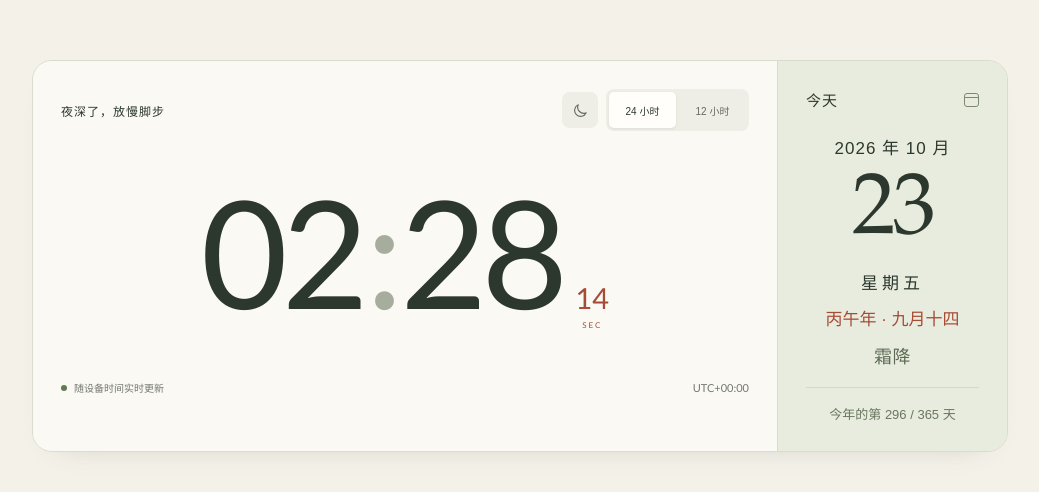
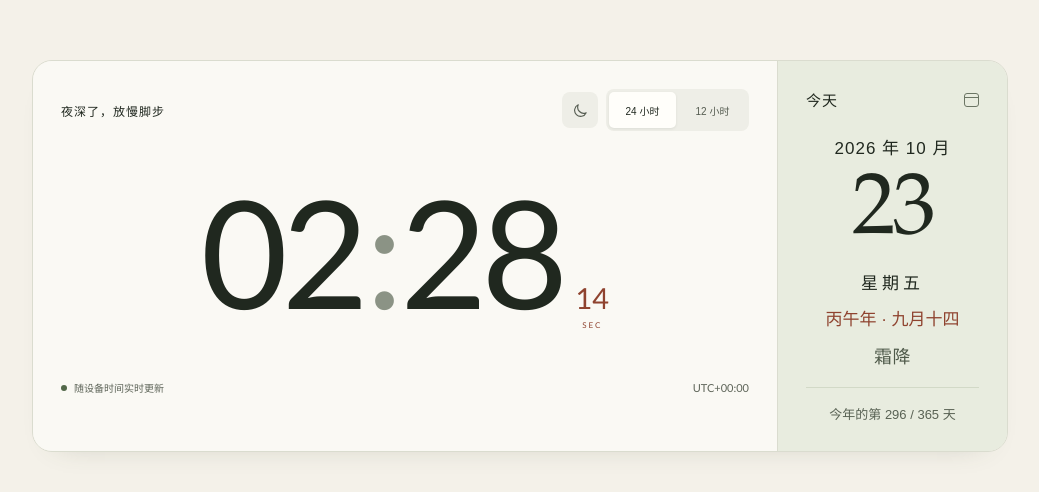
Before and after one commit to Hi2YQ/moment-clock, a plain HTML site: page index.html in a window 1280 px wide. Shown: the part 144-636 px from the top of the page, without its empty margins (120-1159 px from the left). Drawn offline with Linux system fonts and the light colour scheme.

Commit message:
Add files via upload
1.22:00~07:00自动降低文字度

```diff
--- a/app.js
+++ b/app.js
@@ -10,6 +10,7 @@
     const statusBarMeta = document.querySelector('meta[name="apple-mobile-web-app-status-bar-style"]');
     let theme = document.documentElement.dataset.theme === "dark" ? "dark" : "light";
     const RAD = Math.PI / 180;
+    // 24 节气对应太阳黄经每 15° 一个节点；month/day 只是迭代初值。
     const SOLAR_TERMS = [
         { name: "小寒", longitude: 285, month: 0, day: 5 },
         { name: "大寒", longitude: 300, month: 0, day: 20 },
@@ -36,6 +37,7 @@
         { name: "大雪", longitude: 255, month: 11, day: 7 },
         { name: "冬至", longitude: 270, month: 11, day: 22 },
     ];
+    // 农历节日按“月-日”查找，闰月中的同名日期不重复庆祝。
     const LUNAR_FESTIVALS = {
         "1-15": ["元宵节"],
         "2-2": ["龙抬头"],
@@ -52,6 +54,7 @@
         "12-23": ["小年（北方）"],
         "12-24": ["小年（南方）"],
     };
+    // 固定公历日期上的现代节日和法定假日核心日期。
     const SOLAR_FESTIVALS = {
         "1-1": ["元旦"],
         "2-14": ["情人节"],
@@ -70,6 +73,7 @@
         "12-24": ["平安夜"],
         "12-25": ["圣诞节"],
     };
+    // 传统节日使用红色，其余节日使用常规文字颜色。
     const TRADITIONAL_FESTIVALS = new Set([
         "除夕", "春节", "元宵节", "龙抬头", "花朝节", "上巳节", "寒食节",
         "清明节", "端午节", "七夕节", "中元节", "中秋节", "重阳节",
@@ -77,6 +81,7 @@
     ]);
     let format = "24";
     let timer;
+    // 农历、节气和下一个事件都按日期/年份缓存，避免每秒重复计算。
     const lunarCache = new Map();
     const solarTermCache = new Map();
     let nextEventCacheKey = "";
@@ -87,6 +92,7 @@
     }
 
     function getLunarParts(date) {
+        // 农历数据由 lunar.js 内置表计算，不依赖浏览器 Intl 日历支持。
         const key = dateKey(date);
         if (lunarCache.has(key)) return lunarCache.get(key);
         let lunar = null;
@@ -116,6 +122,7 @@
     }
 
     function sunLongitude(julian) {
+        // 低精度太阳视黄经公式，误差足够用于确定节气的公历日期。
         const t = (julian - 2451545.0) / 36525;
         const meanLongitude = 280.46646 + 36000.76983 * t + 0.0003032 * t * t;
         const meanAnomaly = 357.52911 + 35999.05029 * t - 0.0001537 * t * t;
@@ -129,6 +136,7 @@
     }
 
     function solarTermDate(year, term) {
+        // 从近似日期出发做牛顿迭代，求出太阳到达目标黄经的时刻。
         let julian = julianDay(Date.UTC(year, term.month, term.day, 12));
         for (let index = 0; index < 8; index += 1) {
             const difference = ((term.longitude - sunLongitude(julian) + 540) % 360) - 180;
@@ -150,6 +158,7 @@
     }
 
     function isLunarNewYearEve(now) {
+        // 明天是农历正月初一，则今天为除夕。
         const tomorrow = new Date(now.getFullYear(), now.getMonth(), now.getDate() + 1);
         const lunar = getLunarParts(tomorrow);
         return Boolean(lunar && lunar.month === 1 && lunar.day === 1);
@@ -162,6 +171,7 @@
     }
 
     function festivalNames(now, lunar, todayTerm, terms) {
+        // 汇总公历节日、农历节日、节气以及按星期计算的节日。
         const names = [];
         const month = now.getMonth() + 1;
         const day = now.getDate();
@@ -184,6 +194,7 @@
     }
 
     function getDayEvents(date) {
+        // 把某一天的节气、农历和节日整理成统一快照。
         const key = dateKey(date);
         const terms = getSolarTerms(date.getFullYear());
         const term = terms.find((item) => item.key === key) || null;
@@ -193,6 +204,7 @@
     }
 
     function getNextEvent(now) {
+        // 从明天开始顺序查找，最近的节气或节日即为下一次提示。
         const today = dateKey(now);
         if (nextEventCacheKey === today) return nextEventCacheValue;
         let result = null;
@@ -210,6 +222,7 @@
     }
 
     function renderNote(events, prefix = "", suffix = "") {
+        // 传统节日单独着色，日期作为同一行的后缀显示。
         const note = byId("day-note");
         note.replaceChildren();
         if (prefix) note.append(prefix, " ");
@@ -224,6 +237,7 @@
     }
 
     function renderDayExtras(now, lunar) {
+        // 当天有事件就显示当天内容，否则显示下一个最近事件。
         const note = byId("day-note");
         const today = dateKey(now);
         const terms = getSolarTerms(now.getFullYear());
@@ -275,6 +289,7 @@
     }
 
     function applyTheme(nextTheme) {
+        // 同步页面主题、浏览器主题色和 iOS 状态栏样式。
         theme = nextTheme;
         document.documentElement.dataset.theme = nextTheme;
         themeButton.setAttribute("aria-pressed", String(nextTheme === "dark"));
@@ -287,8 +302,16 @@
         }
     }
 
+    function updateNightDim(now) {
+        // 使用设备本地时间判断夜间时段：22:00 至次日 07:00。
+        const hour = now.getHours();
+        document.documentElement.classList.toggle("is-night-dim", hour >= 22 || hour < 7);
+    }
+
     function render() {
+        // 每次渲染都重新读取设备时间，避免后台休眠造成计时漂移。
         const now = new Date();
+        updateNightDim(now);
         const hours = now.getHours();
         const minutes = now.getMinutes();
         const seconds = now.getSeconds();
--- a/index.html
+++ b/index.html
@@ -7,6 +7,7 @@
     <meta name="theme-color" content="#f4f1e9">
     <meta name="description" content="此刻，一个简洁的本地时钟。实时显示手机的时间、日期与星期。">
     <title>此刻 · 本地时钟</title>
+    <!-- PWA 与 iPhone 主屏启动配置 -->
     <link rel="manifest" href="manifest.webmanifest">
     <meta name="apple-mobile-web-app-capable" content="yes">
     <meta name="mobile-web-app-capable" content="yes">
@@ -15,6 +16,7 @@
     <link rel="apple-touch-icon" sizes="180x180" href="icons/apple-touch-icon.png">
     <link rel="icon" href="icons/icon-192.png" type="image/png">
     <script>
+        // 在样式加载前恢复主题和夜间状态，避免首屏颜色闪烁。
         (() => {
             let darkTheme = false;
             try {
@@ -22,6 +24,10 @@
             } catch (_) { }
             if (darkTheme) {
                 document.documentElement.dataset.theme = "dark";
+            }
+            const hour = new Date().getHours();
+            if (hour >= 22 || hour < 7) {
+                document.documentElement.classList.add("is-night-dim");
             }
             const statusBar = document.querySelector('meta[name="apple-mobile-web-app-status-bar-style"]');
             if (statusBar) statusBar.setAttribute("content", darkTheme ? "black-translucent" : "default");
@@ -34,7 +40,9 @@
 
 <body>
     <main class="page">
+        <!-- 整张卡片在手机端铺满视口，在桌面端居中显示 -->
         <section class="clock-panel" aria-label="本地时钟">
+            <!-- 左侧：实时时间 -->
             <div class="clock-main">
                 <div class="panel-top">
                     <span class="small-label" id="greeting">此刻时间</span>
@@ -66,6 +74,7 @@
                 <div class="clock-bottom"><span class="live"><i aria-hidden="true"></i>随设备时间实时更新</span><span
                         id="utc-offset">UTC</span></div>
             </div>
+            <!-- 右侧：日期、农历、节气与节日 -->
             <div class="calendar">
                 <div class="calendar-heading"><span class="small-label">今天</span><span class="calendar-icon"
                         aria-hidden="true"></span></div>
--- a/style.css
+++ b/style.css
@@ -1,5 +1,6 @@
 @charset "UTF-8";
 
+/* 浅色主题为默认值，所有文字和卡片颜色都通过变量统一控制。 */
 :root {
     color-scheme: light;
     --paper: #f4f1e9;
@@ -22,6 +23,7 @@
     --shadow: 0 14px 30px -26px #48513c55;
 }
 
+/* 深色主题：近黑背景配暖白色时钟数字。 */
 html[data-theme="dark"] {
     color-scheme: dark;
     --paper: #080a09;
@@ -44,6 +46,38 @@ html[data-theme="dark"] {
     --shadow: 0 14px 30px -26px #000000cc;
 }
 
+html[data-theme="dark"] body {
+    /* 深色主题整体再降低 20% 亮度。 */
+    filter: brightness(0.8);
+}
+
+/* 22:00–06:59 降低文字亮度，背景和布局保持不变。 */
+html.is-night-dim {
+    --ink: #20281f;
+    --muted: #5e6559;
+    --accent: #8f432f;
+    --control-text: #555c51;
+    --colon: #8b9385;
+    --calendar-muted: #596254;
+    --live-dot: #526849;
+    --icon: #6b7564;
+    --note: #596254;
+    --note-today: #4f5a4a;
+}
+
+html[data-theme="dark"].is-night-dim {
+    --ink: #c7c4b8;
+    --muted: #8d9387;
+    --accent: #b67963;
+    --control-text: #979d90;
+    --colon: #596056;
+    --calendar-muted: #8d9387;
+    --live-dot: #718662;
+    --icon: #747f6d;
+    --note: #8d9387;
+    --note-today: #a2a79a;
+}
+
 * {
     box-sizing: border-box;
 }
@@ -62,6 +96,7 @@ button {
 }
 
 .page {
+    /* 桌面端居中卡片；手机端会在媒体查询中改为贴边铺满。 */
     width: min(1060px, 100%);
     min-height: 100svh;
     margin: 0 auto;
@@ -72,6 +107,7 @@ button {
 }
 
 .clock-panel {
+    /* 桌面端使用左右分栏，手机端切换为上下布局。 */
     display: grid;
     grid-template-columns: minmax(0, 1fr) 230px;
     border: 1px solid var(--line);
@@ -353,6 +389,7 @@ button:focus-visible {
     color: var(--accent);
 }
 
+/* 手机端：铺满视口，左右不留边距。 */
 @media (max-width: 700px) {
     .page {
         padding: 0;
@@ -503,6 +540,7 @@ button:focus-visible {
     }
 }
 
+/* 竖屏：上下保留呼吸空间，底部天数独占一行。 */
 @media (max-width: 700px) and (orientation: portrait) {
     .calendar-foot {
         grid-column: 1 / -1;
@@ -518,6 +556,7 @@ button:focus-visible {
     }
 }
 
+/* 横屏：时间与日历左右分栏，并铺满可用高度。 */
 @media (orientation: landscape) and (max-height: 500px) {
     .page {
         padding: 0;
@@ -633,6 +672,7 @@ button:focus-visible {
     }
 }
 
+/* 窄横屏：压缩日历间距，避免大字号换行或裁切。 */
 @media (orientation: landscape) and (max-height: 500px) and (max-width: 620px) {
     .page {
         padding: 0;
@@ -702,6 +742,7 @@ button:focus-visible {
     }
 }
 
+/* 宽横屏：日历栏保持原宽度，并微调农历字号。 */
 @media (orientation: landscape) and (max-height: 500px) and (min-width: 800px) {
     .clock-panel {
         grid-template-columns: minmax(0, 1fr) 190px;
@@ -712,6 +753,7 @@ button:focus-visible {
     }
 }
 
+/* 主屏独立模式使用动态视口高度，避免浏览器工具栏收起后留下空白。 */
 @media (display-mode: standalone), (display-mode: fullscreen) {
     .page {
         min-height: 100dvh;
```
Also changed, not shown: lunar.js (+7 -0 lines).
